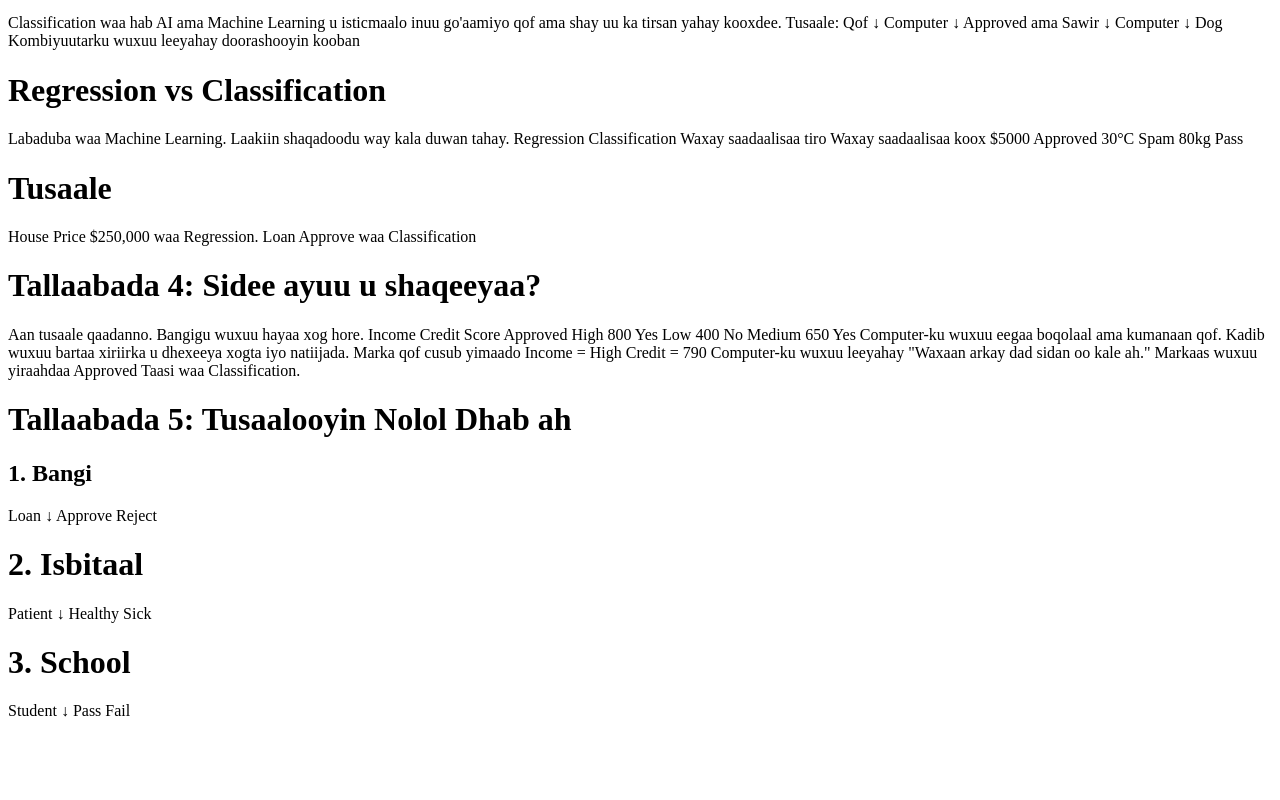
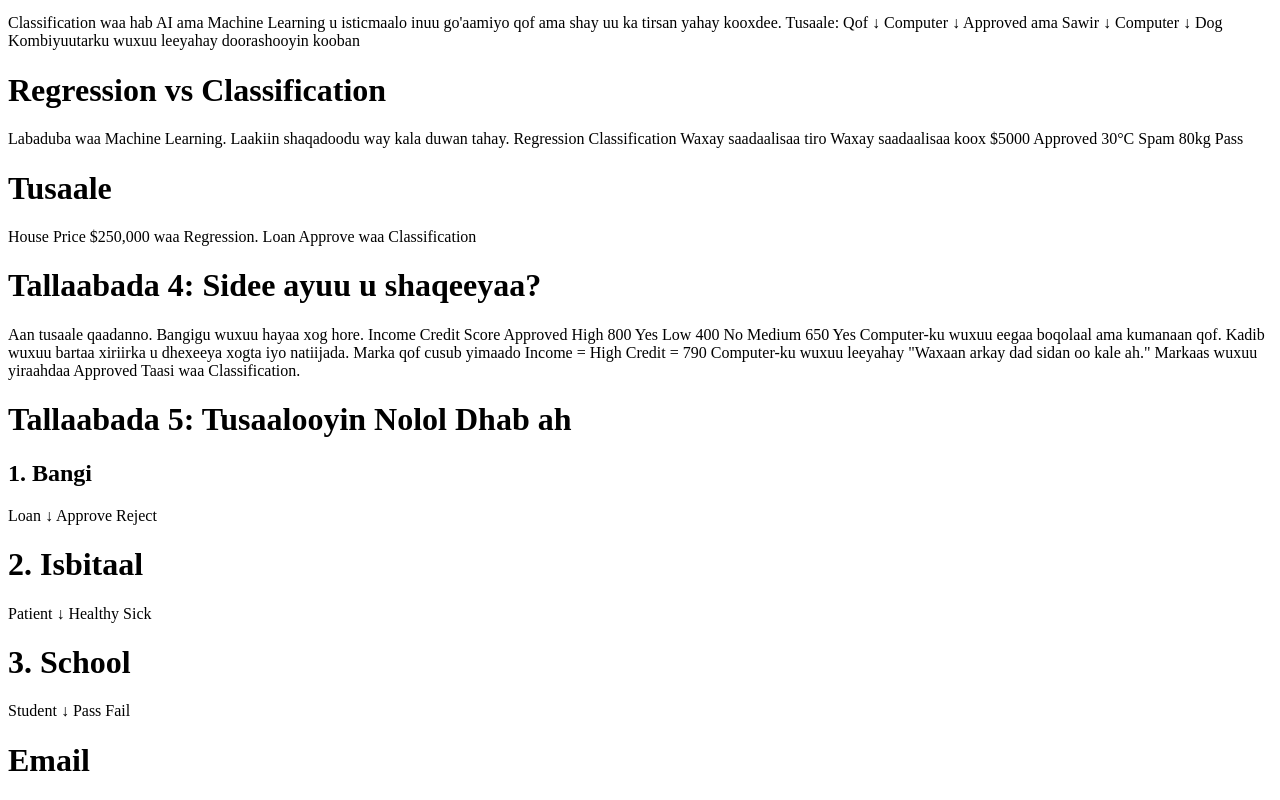
Before and after one commit to hamsehmahamud/gittest, a website: page index.html in a window 1280 px wide. Shown: the part 714-1514 px from the top of the page. Before the commit the page ends 1450 px from the top, so only its background shows below. Drawn offline with Linux system fonts and the light colour scheme.

Commit message:
waxay ku daray headerkii 10naad

```diff
--- a/index.html
+++ b/index.html
@@ -122,6 +122,7 @@ Sick</p>
 ↓
 Pass
 Fail </p>
+<h1> Email </h1>
 
 
 
```
